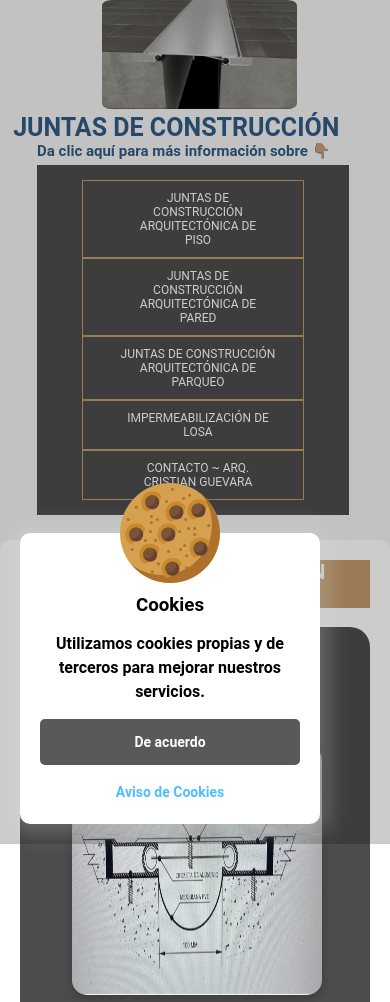
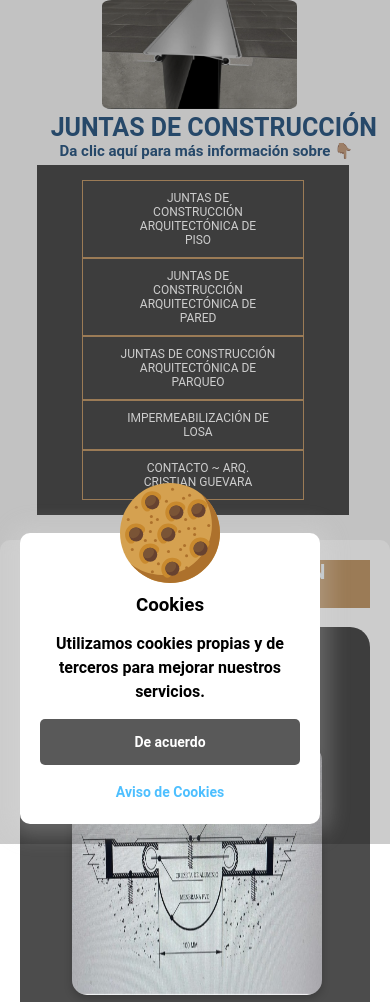
Before and after one commit to photogamer2015/JUNTASCONTRUCCION, a plain HTML site: page index.html in a window 390 px wide. Shown: the top 1002 px of the page. Drawn offline with Linux system fonts and the light colour scheme.

Commit message:
Update style.css

```diff
--- a/style.css
+++ b/style.css
@@ -215,12 +215,12 @@ padding: 0px 0px;
 }
     .clic{
         text-align: center;
-        margin-right: 1.5em;
+        margin-left: 1.5em;
     }
 
     .info {
 text-align: center;
-margin-right: 1.5em;
+margin-left: 1.5em;
 
     }
 
```
